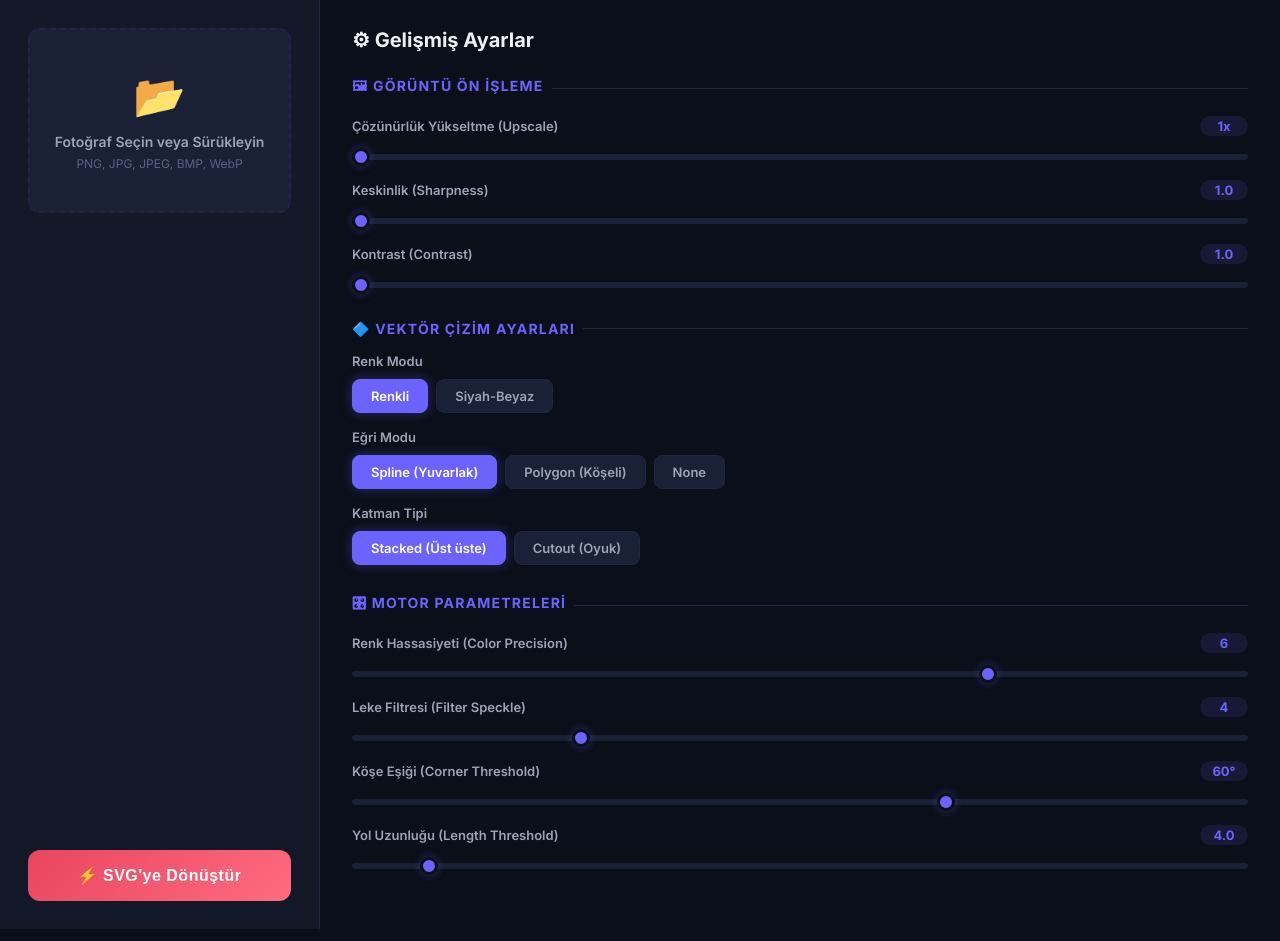
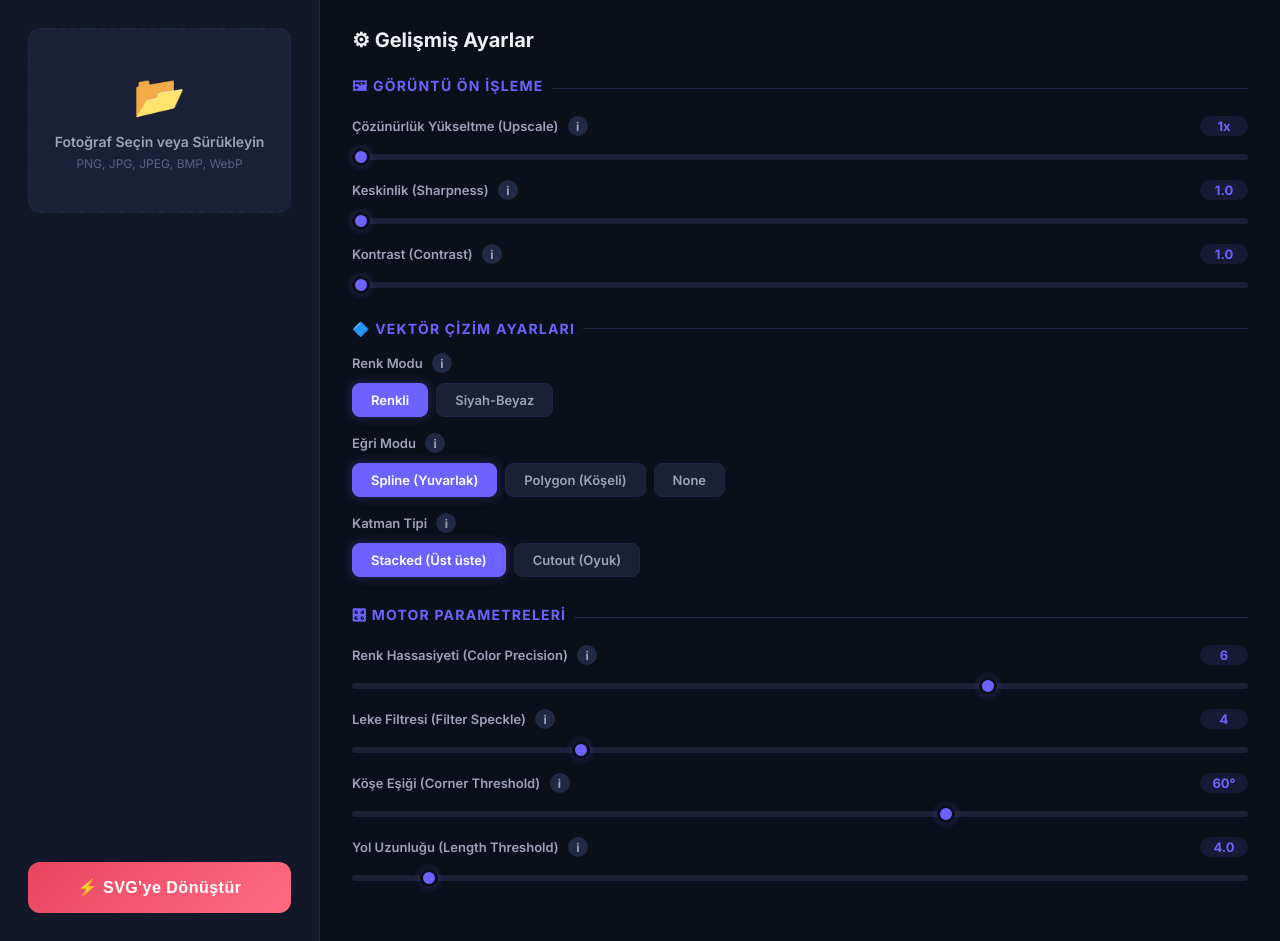
Before and after one commit to agahgok/VectorConverter, a Flask app: page / in a window 1280 px wide. Shown: the part 79-1020 px from the top of the page. Run offline with Flask 3, Linux system fonts and the light colour scheme.

Commit message:
Add info tooltips to all parameters

```diff
--- a/static/script.js
+++ b/static/script.js
@@ -145,3 +145,67 @@ async function convert() {
         document.getElementById('convertBtn').disabled = false;
     }
 }
+
+// ===== Bilgi (Info) Modalı =====
+const infoData = {
+    upscale: {
+        title: "Çözünürlük Yükseltme (Upscale)",
+        desc: "<p>Görüntü kalitesini bozmadan çözünürlüğünü yapay olarak artırır.</p><p><strong>Yükseltince:</strong> Daha keskin hatlar elde edilir ancak dönüştürme süresi uzayabilir.</p><p><strong>Düşürünce:</strong> Orijinal çözünürlük korunur, işlem çok daha hızlı biter.</p>"
+    },
+    sharpness: {
+        title: "Keskinlik (Sharpness)",
+        desc: "<p>Resmin kenar keskinliğini artırır veya azaltır.</p><p><strong>Yükseltince:</strong> Kenarlar belirginleşir, SVG yolları daha keskin oluşur. Bulanık fotoğraflar için iyidir.</p><p><strong>Düşürünce:</strong> Daha yumuşak bir görünüm sağlanır.</p>"
+    },
+    contrast: {
+        title: "Kontrast (Contrast)",
+        desc: "<p>Resimdeki renk ve ton farklılıklarını belirginleştirir.</p><p><strong>Yükseltince:</strong> Koyu alanlar daha koyu, açık alanlar daha açık olur. Soluk resimlerde detayları kurtarmak için iyidir.</p><p><strong>Düşürünce:</strong> Orijinal kontrast değerleri korunur.</p>"
+    },
+    colormode: {
+        title: "Renk Modu",
+        desc: "<p>SVG'nin renkli mi yoksa tek renk (Siyah-Beyaz) mi çizileceğini belirler.</p><p><strong>Renkli:</strong> Fotoğrafın doğal renklerinden oluşan bir SVG üretir.</p><p><strong>Siyah-Beyaz:</strong> İki tonlu, genellikle logo veya basit çizimler için uygun bir yapı oluşturur.</p>"
+    },
+    curvemode: {
+        title: "Eğri Modu",
+        desc: "<p>Çizilen SVG yollarının nasıl bağlanacağını seçer.</p><p><strong>Spline:</strong> Yumuşak, doğal ve yuvarlatılmış kavisler oluşturur. Organik çizimler için en iyisidir.</p><p><strong>Polygon:</strong> Keskin ve köşeli çizgiler çizer. Geometrik şekiller ve piksel art için uygundur.</p><p><strong>None:</strong> Hiçbir eğri iyileştirmesi yapılmaz, kaba ve ham bir çizim çıkar.</p>"
+    },
+    hierarchical: {
+        title: "Katman Tipi",
+        desc: "<p>Katmanların üst üste mi bineceğini yoksa puzzle gibi yan yana mı dizileceğini belirler.</p><p><strong>Stacked:</strong> Katmanlar üst üste biner (örneğin beyaz bir arkaplan üzerinde kırmızı bir daire). Çizgilerde boşluk kalma riskini azaltır.</p><p><strong>Cutout:</strong> Her renk bloğu birbirinden oyularak ayrılır. Arkaplan şeffaflığı gereken durumlar için idealdir.</p>"
+    },
+    color_precision: {
+        title: "Renk Hassasiyeti (Color Precision)",
+        desc: "<p>Vektörde kullanılacak renk skalasını belirler.</p><p><strong>Yükseltince:</strong> Daha fazla renk tonu gruplanır, renk sayısı azalır, dosya boyutu küçülür ancak renk kalitesi düşebilir.</p><p><strong>Düşürünce:</strong> Orijinal resme en yakın, çok detaylı renkleri elde edersiniz, ancak çok fazla karmaşık vektör yolu oluşur ve dosya boyutu ciddi oranda artar.</p>"
+    },
+    filter_speckle: {
+        title: "Leke Filtresi (Filter Speckle)",
+        desc: "<p>İstenmeyen küçük noktaları ve lekeleri yok eder.</p><p><strong>Yükseltince:</strong> Daha büyük noktalar bile leke sayılıp yok edilir, temiz ve sade bir görüntü oluşur. Ancak küçük detaylar kaybolabilir.</p><p><strong>Düşürünce:</strong> Resimdeki her bir minik detay çizilir, SVG karmaşıklaşır.</p>"
+    },
+    corner_threshold: {
+        title: "Köşe Eşiği (Corner Threshold)",
+        desc: "<p>Açıların ne kadar sivri olması gerektiğine karar veren derecedir.</p><p><strong>Yükseltince:</strong> Daha geniş açılar bile köşe olarak kabul edilir, şekiller köşeli hale gelir.</p><p><strong>Düşürünce:</strong> Çoğu köşe yuvarlatılır, çok daha organik ve kavisli sonuçlar verir.</p>"
+    },
+    length_threshold: {
+        title: "Yol Uzunluğu (Length Threshold)",
+        desc: "<p>Çizilecek minimum çizgi uzunluğudur.</p><p><strong>Yükseltince:</strong> Kısa olan küçük çizgiler tamamen silinir. Çizimde sadeleşme sağlar.</p><p><strong>Düşürünce:</strong> Tüm küçük ve kısa çizgiler dahil edilir. Yüksek detay gerektiren fotoğraflar için kullanılır.</p>"
+    }
+};
+
+const modal = document.getElementById('infoModal');
+const modalTitle = document.getElementById('modalTitle');
+const modalBody = document.getElementById('modalBody');
+
+function showInfo(param) {
+    const data = infoData[param];
+    if (data) {
+        modalTitle.textContent = data.title;
+        modalBody.innerHTML = data.desc;
+        modal.classList.add('active');
+    }
+}
+
+function closeInfo(event) {
+    // If event is undefined (close button click) or target is the overlay itself
+    if (!event || event.target === modal) {
+        modal.classList.remove('active');
+    }
+}
--- a/static/style.css
+++ b/static/style.css
@@ -359,10 +359,106 @@ input[type="range"]::-webkit-slider-thumb:hover {
     .main {
         flex-direction: column;
     }
-    .left-panel {
-        width: 100%;
-        min-width: unset;
-        border-right: none;
-        border-bottom: 1px solid var(--border);
-    }
 }
+
+/* ===== INFO ICON & MODAL ===== */
+.info-icon {
+    display: inline-flex;
+    align-items: center;
+    justify-content: center;
+    width: 20px;
+    height: 20px;
+    border-radius: 50%;
+    background: var(--bg-hover);
+    color: var(--text-2);
+    font-size: 12px;
+    font-weight: bold;
+    cursor: pointer;
+    margin-left: 6px;
+    transition: all 0.2s ease;
+}
+
+.info-icon:hover {
+    background: var(--accent);
+    color: white;
+}
+
+.modal-overlay {
+    position: fixed;
+    top: 0;
+    left: 0;
+    right: 0;
+    bottom: 0;
+    background: rgba(0, 0, 0, 0.6);
+    backdrop-filter: blur(4px);
+    display: flex;
+    align-items: center;
+    justify-content: center;
+    z-index: 1000;
+    opacity: 0;
+    pointer-events: none;
+    transition: opacity 0.3s ease;
+}
+
+.modal-overlay.active {
+    opacity: 1;
+    pointer-events: auto;
+}
+
+.modal-content {
+    background: var(--bg-card);
+    padding: 24px;
+    border-radius: var(--radius);
+    width: 90%;
+    max-width: 450px;
+    border: 1px solid var(--border);
+    box-shadow: 0 10px 40px rgba(0, 0, 0, 0.4);
+    transform: translateY(20px);
+    transition: transform 0.3s ease;
+}
+
+.modal-overlay.active .modal-content {
+    transform: translateY(0);
+}
+
+.modal-header {
+    display: flex;
+    justify-content: space-between;
+    align-items: center;
+    margin-bottom: 16px;
+    border-bottom: 1px solid var(--border);
+    padding-bottom: 12px;
+}
+
+.modal-title {
+    font-size: 18px;
+    font-weight: 700;
+    color: var(--text-1);
+}
+
+.modal-close {
+    background: transparent;
+    border: none;
+    color: var(--text-2);
+    font-size: 24px;
+    cursor: pointer;
+    transition: color 0.2s;
+}
+
+.modal-close:hover {
+    color: var(--red);
+}
+
+.modal-body {
+    font-size: 14px;
+    line-height: 1.6;
+    color: var(--text-2);
+}
+
+.modal-body p {
+    margin-bottom: 10px;
+}
+
+.modal-body strong {
+    color: var(--accent);
+}
--- a/templates/index.html
+++ b/templates/index.html
@@ -59,7 +59,7 @@
 
             <div class="param-row">
                 <div class="param-header">
-                    <span class="param-label">Çözünürlük Yükseltme (Upscale)</span>
+                    <span class="param-label">Çözünürlük Yükseltme (Upscale) <span class="info-icon" onclick="showInfo('upscale')">i</span></span>
                     <span class="param-value" id="val_upscale">1x</span>
                 </div>
                 <input type="range" id="upscale" min="1" max="4" step="1" value="1"
@@ -68,7 +68,7 @@
 
             <div class="param-row">
                 <div class="param-header">
-                    <span class="param-label">Keskinlik (Sharpness)</span>
+                    <span class="param-label">Keskinlik (Sharpness) <span class="info-icon" onclick="showInfo('sharpness')">i</span></span>
                     <span class="param-value" id="val_sharpness">1.0</span>
                 </div>
                 <input type="range" id="sharpness" min="1.0" max="3.0" step="0.1" value="1.0"
@@ -77,7 +77,7 @@
 
             <div class="param-row">
                 <div class="param-header">
-                    <span class="param-label">Kontrast (Contrast)</span>
+                    <span class="param-label">Kontrast (Contrast) <span class="info-icon" onclick="showInfo('contrast')">i</span></span>
                     <span class="param-value" id="val_contrast">1.0</span>
                 </div>
                 <input type="range" id="contrast" min="1.0" max="3.0" step="0.1" value="1.0"
@@ -90,7 +90,7 @@
             <div class="category-title">🔷 Vektör Çizim Ayarları</div>
 
             <div class="radio-group">
-                <div class="param-label">Renk Modu</div>
+                <div class="param-label">Renk Modu <span class="info-icon" onclick="showInfo('colormode')">i</span></div>
                 <div class="radio-options">
                     <div class="radio-option">
                         <input type="radio" name="colormode" id="cm_color" value="color" checked>
@@ -104,7 +104,7 @@
             </div>
 
             <div class="radio-group">
-                <div class="param-label">Eğri Modu</div>
+                <div class="param-label">Eğri Modu <span class="info-icon" onclick="showInfo('curvemode')">i</span></div>
                 <div class="radio-options">
                     <div class="radio-option">
                         <input type="radio" name="mode" id="mode_spline" value="spline" checked>
@@ -122,7 +122,7 @@
             </div>
 
             <div class="radio-group">
-                <div class="param-label">Katman Tipi</div>
+                <div class="param-label">Katman Tipi <span class="info-icon" onclick="showInfo('hierarchical')">i</span></div>
                 <div class="radio-options">
                     <div class="radio-option">
                         <input type="radio" name="hierarchical" id="h_stacked" value="stacked" checked>
@@ -142,7 +142,7 @@
 
             <div class="param-row">
                 <div class="param-header">
-                    <span class="param-label">Renk Hassasiyeti (Color Precision)</span>
+                    <span class="param-label">Renk Hassasiyeti (Color Precision) <span class="info-icon" onclick="showInfo('color_precision')">i</span></span>
                     <span class="param-value" id="val_color_precision">6</span>
                 </div>
                 <input type="range" id="color_precision" min="1" max="8" step="1" value="6"
@@ -151,7 +151,7 @@
 
             <div class="param-row">
                 <div class="param-header">
-                    <span class="param-label">Leke Filtresi (Filter Speckle)</span>
+                    <span class="param-label">Leke Filtresi (Filter Speckle) <span class="info-icon" onclick="showInfo('filter_speckle')">i</span></span>
                     <span class="param-value" id="val_filter_speckle">4</span>
                 </div>
                 <input type="range" id="filter_speckle" min="0" max="16" step="1" value="4"
@@ -160,7 +160,7 @@
 
             <div class="param-row">
                 <div class="param-header">
-                    <span class="param-label">Köşe Eşiği (Corner Threshold)</span>
+                    <span class="param-label">Köşe Eşiği (Corner Threshold) <span class="info-icon" onclick="showInfo('corner_threshold')">i</span></span>
                     <span class="param-value" id="val_corner_threshold">60°</span>
                 </div>
                 <input type="range" id="corner_threshold" min="0" max="90" step="1" value="60"
@@ -169,7 +169,7 @@
 
             <div class="param-row">
                 <div class="param-header">
-                    <span class="param-label">Yol Uzunluğu (Length Threshold)</span>
+                    <span class="param-label">Yol Uzunluğu (Length Threshold) <span class="info-icon" onclick="showInfo('length_threshold')">i</span></span>
                     <span class="param-value" id="val_length_threshold">4.0</span>
                 </div>
                 <input type="range" id="length_threshold" min="3.5" max="10.0" step="0.5" value="4.0"
@@ -180,6 +180,19 @@
     </section>
 </div>
 
+<!-- INFO MODAL -->
+<div class="modal-overlay" id="infoModal" onclick="closeInfo(event)">
+    <div class="modal-content" onclick="event.stopPropagation()">
+        <div class="modal-header">
+            <div class="modal-title" id="modalTitle">Bilgi</div>
+            <button class="modal-close" onclick="closeInfo()">&times;</button>
+        </div>
+        <div class="modal-body" id="modalBody">
+            <!-- Content injected by JS -->
+        </div>
+    </div>
+</div>
+
 <script src="/static/script.js"></script>
 </body>
 </html>
```
